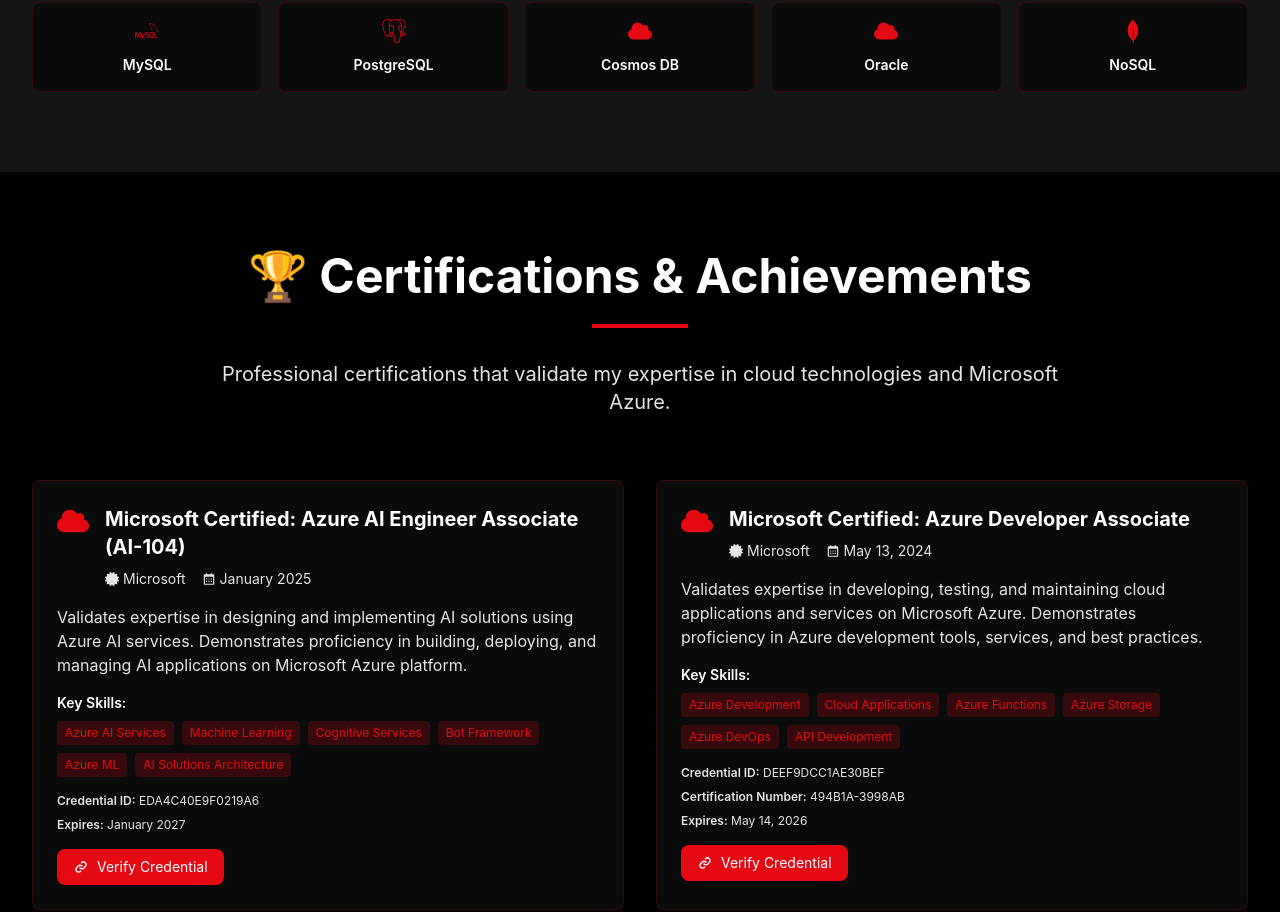
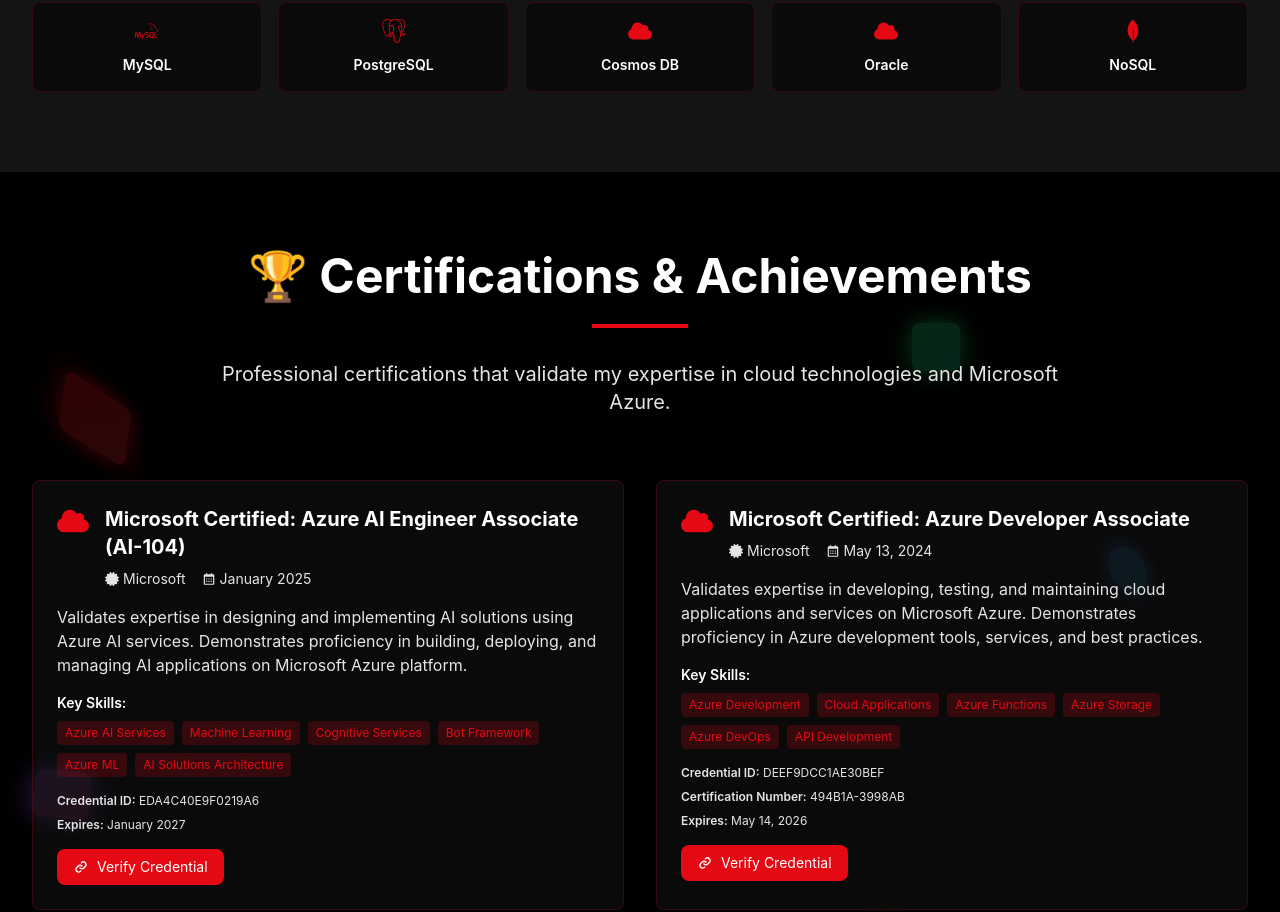
Before and after one commit to SiddheshAmrale/portfolio, a React (Create React App) app: page / in a window 1280 px wide. Shown: the part 3148-4060 px from the top of the page. Built offline with nearby package versions, Linux system fonts and the light colour scheme.

Commit message:
Add floating background elements to Certifications section for consistency with About section

```diff
--- a/src/components/Certifications.tsx
+++ b/src/components/Certifications.tsx
@@ -2,6 +2,7 @@
 import { motion } from 'framer-motion';
 import { FaCertificate, FaCloud } from 'react-icons/fa';
 import { BiCalendar, BiLink } from 'react-icons/bi';
+import FloatingElements from './FloatingElements';
 
 const Certifications: React.FC = () => {
   const certifications = [
@@ -48,8 +49,9 @@
   ];
 
   return (
-    <section id="certifications" className="py-20 bg-netflix-dark">
-      <div className="max-w-7xl mx-auto px-4 sm:px-6 lg:px-8">
+    <section id="certifications" className="py-20 bg-netflix-dark relative overflow-hidden">
+      <FloatingElements />
+      <div className="max-w-7xl mx-auto px-4 sm:px-6 lg:px-8 relative z-10">
         <motion.div
           initial={{ opacity: 0, y: 50 }}
           whileInView={{ opacity: 1, y: 0 }}
```
